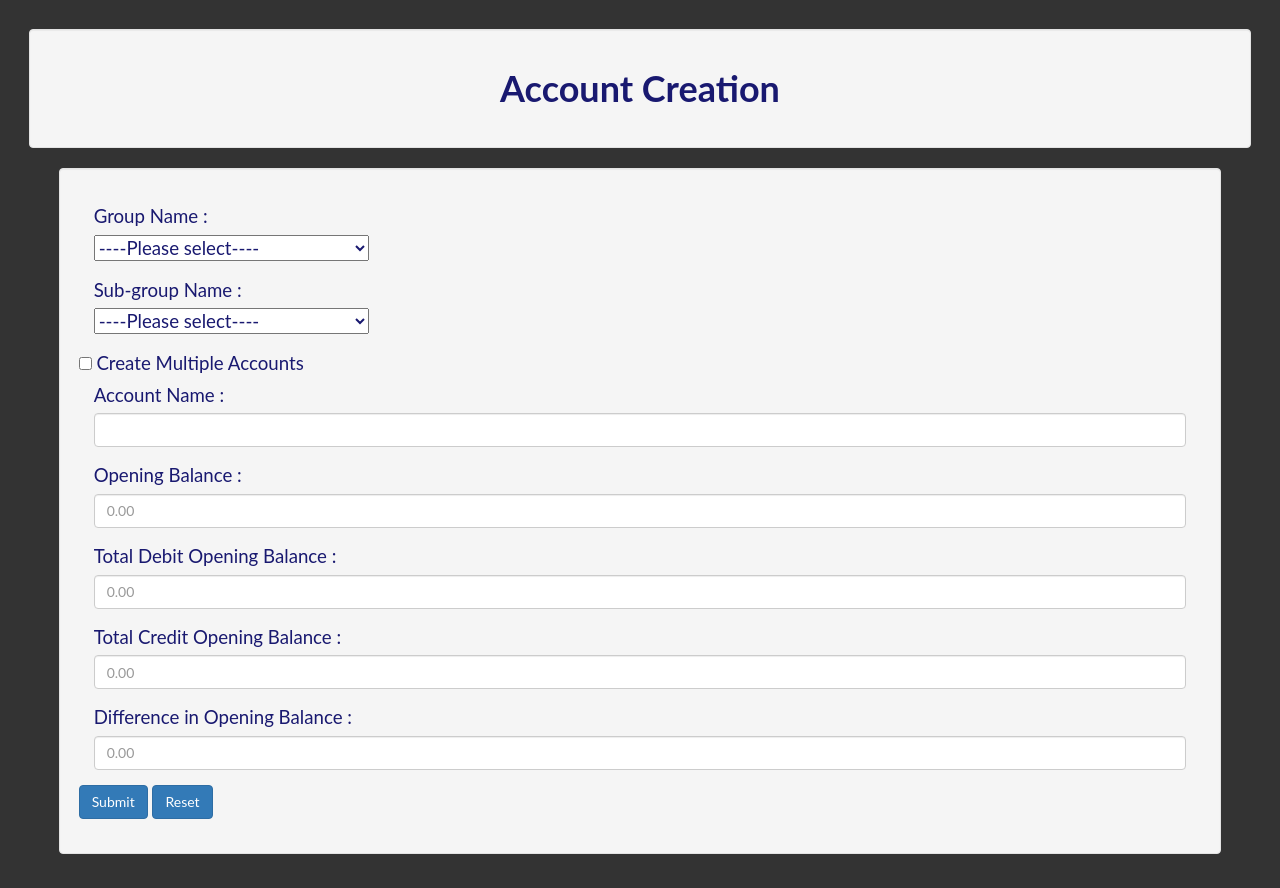
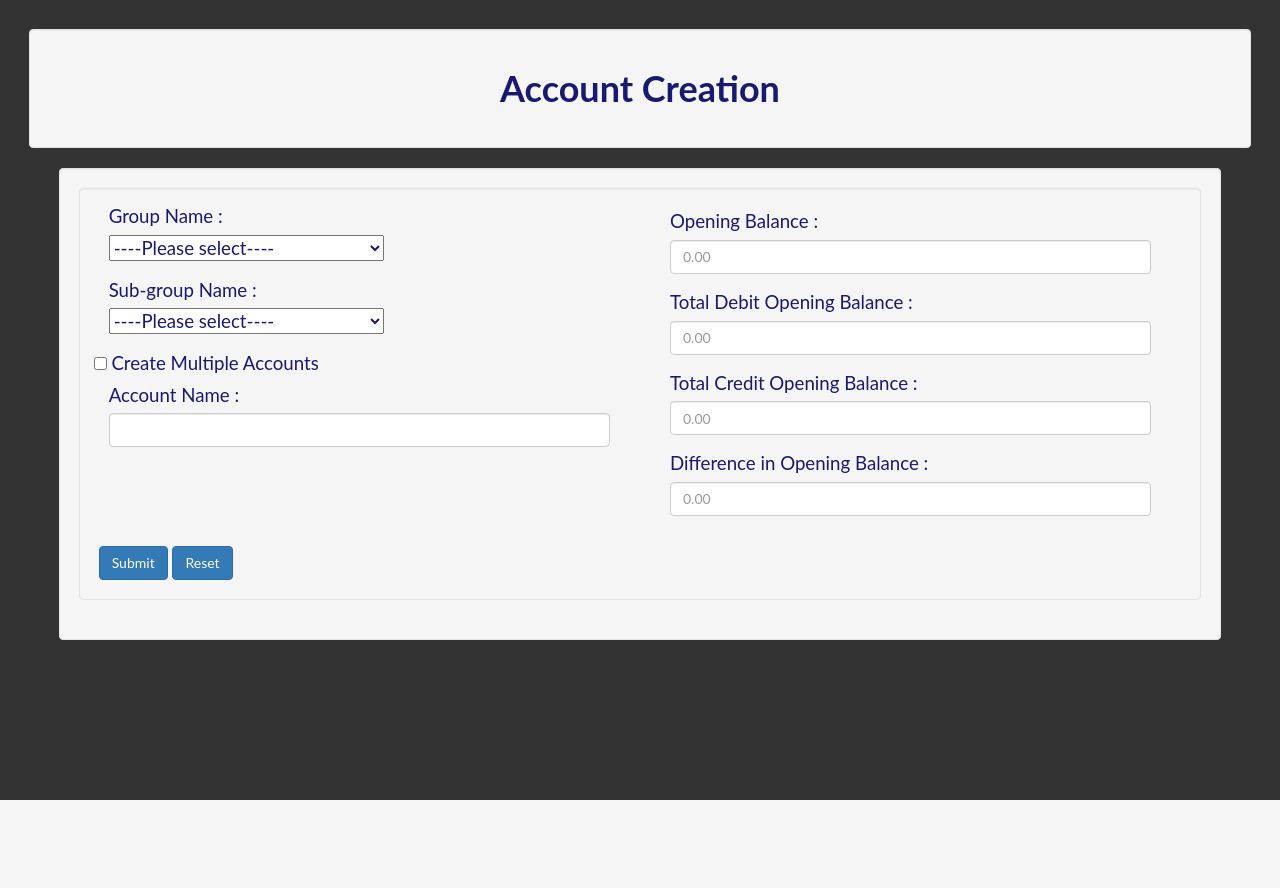
Before and after one commit to gnukhata/gkwebapp, a Python web app: template templates/create_account/create_account.html in a window 1280 px wide. Shown: the top 888 px of the page. After the commit the page ends 800 px from the top, so only its background shows below. Run offline with Jinja, Linux system fonts and the light colour scheme; the template is opened without the code that fills it, so the values that code supplies are empty; some libraries are stand-ins or nearby versions.

Commit message:
all updatoins are done succesfully

```diff
--- a/templates/create_account/create_account.html
+++ b/templates/create_account/create_account.html
@@ -28,7 +28,7 @@
 <div class="well span9">
 
 
-
+        <div  class="col-md-6" >
     <div id="group_name" class="form-group">
          <label for="group_name" class="control-label col-md-12 requiredField">
                 Group Name : <span class="asteriskField">*</span> </label><div class="controls col-md-12">
@@ -83,6 +83,11 @@
            <div class="controls col-md-12"><input  class="textinput textInput form-control" id="account_name"  name="account_name" type="text" />
            </div> </div>
 
+         </div>
+         </div>
+
+         <div class="well span9">
+         <div class="col-md-6">
 
           <div id="opening_balance" class="form-group">
          <label for="opening_balance" class="control-label col-md-12 requiredField">
@@ -108,11 +113,12 @@
            <div class="controls col-md-12"><input  class="textinput textInput form-control" id="difference_in_opening_balance"  name="difference_in_opening_balance" type="text" placeholder="0.00" />
            </div> </div>
 
-
+         	</div>
 
  		   <button type="submit" class="btn btn-primary" id="submit" name="submit">Submit</button>
         <button type="submit" class="btn btn-primary" id="reset" name="reset">Reset</button>
 
+        </div>
 
       </div>
 
```
